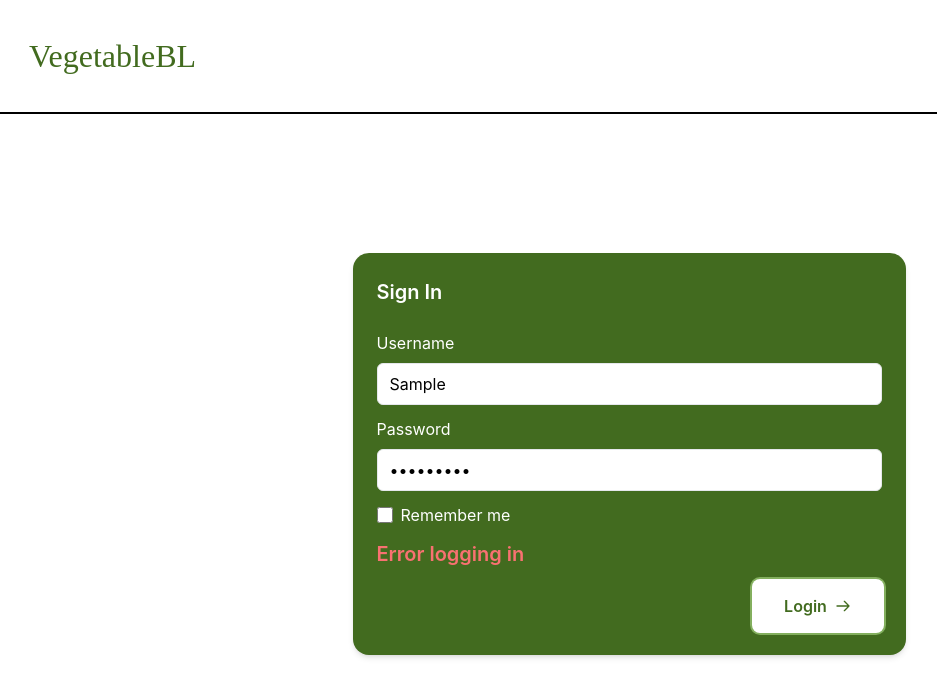
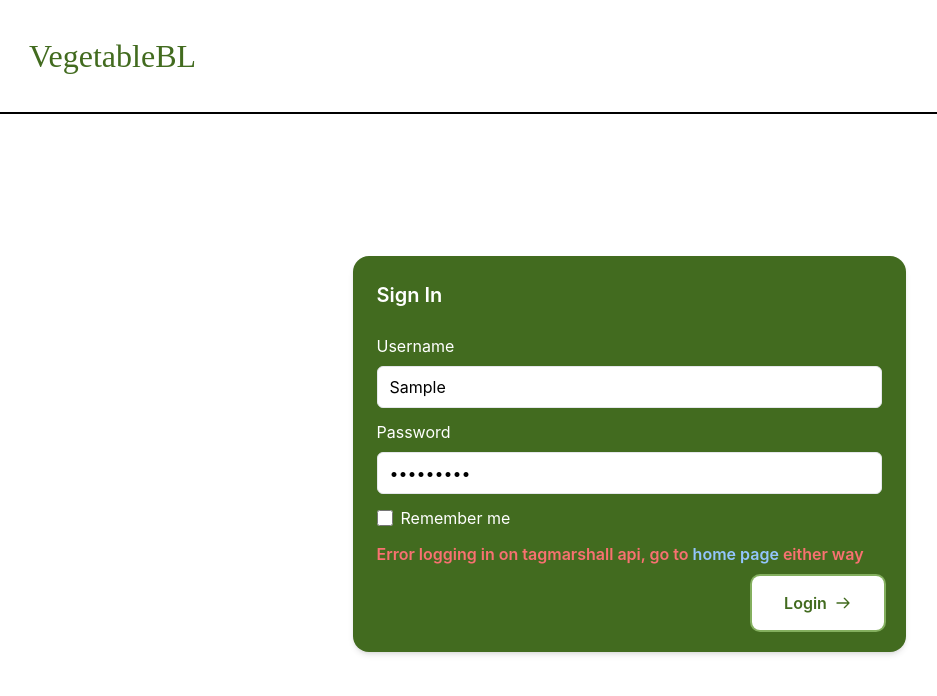
Before and after one commit to has1234513/online-vegetable-store, a Nuxt app: page / in a window 1280 px wide. Both pictures are taken after typing "Sample", "Sample123" into the empty fields and a click on the button "Login". Shown: the top 696 px of the page, without its empty margins (11-948 px from the left). Built offline with nearby package versions, Linux system fonts and the light colour scheme.

Commit message:
added error message

```diff
--- a/components/Login.vue
+++ b/components/Login.vue
@@ -48,8 +48,13 @@
             >
           </div>
 
-          <div v-if="loginError" class="text-red-400 text-[20px] font-semibold">
-            <span> Error logging in </span>
+          <div v-if="loginError !== ''" class="text-red-400 text-[16px] font-semibold">
+            <span> Error logging in on tagmarshall api, go to <NuxtLink
+              to="/home"
+              class="text-blue-300 "
+            >
+              home page
+            </NuxtLink> either way </span>
           </div>
 
           <button
@@ -95,7 +100,7 @@ const config = useRuntimeConfig();
 const username = ref('');
 const password = ref('');
 const rememberMe = ref(false);
-const loginError = ref(false);
+const loginError = ref('');
 const loading = ref(false);
 
 // Cookie utility functions
@@ -181,26 +186,24 @@ const handleSubmit = async () => {
       }),
     });
 
-    // const tagmarshallResponse = await fetch(
-    //   'https://host.tagmarshal.golf/api/login',
-    //   {
-    //     method: 'POST',
-    //     headers: {
-    //       'Content-Type': 'application/json',
-    //     },
-    //     body: JSON.stringify({
-    //       username: username.value,
-    //       password: password.value,
-    //     }),
-    //   }
-    // );
+    const tagmarshallResponse = await fetch('https://host.tagmarshal.golf/api/login',
+      {
+        method: 'POST',
+        headers: {
+          'Content-Type': 'application/json',
+        },
+        body: JSON.stringify({
+          username: username.value,
+          password: password.value,
+        }),
+      }
+    );
 
-    // console.logg('tagmarshall', tagmarshallResponse);
+    console.logg('tagmarshall', tagmarshallResponse);
 
     const result = await response.json();
     if (result.success) {
       router.push('/home');
-      console.log('Login successful');
       setCookie('loggedIn', 'true', 30);
 
       if (rememberMe.value) {
@@ -221,4 +224,5 @@ const handleSubmit = async () => {
     console.error('Error during login:', error);
   }
 };
+
 </script>
--- a/stores/productStore.js
+++ b/stores/productStore.js
@@ -1,4 +1,3 @@
-// stores/productStore.js
 import { defineStore } from 'pinia';
 
 export const useProductStore = defineStore('products', {
```
Also changed, not shown: 2 other files (tests, documents, lock files or other folders).
